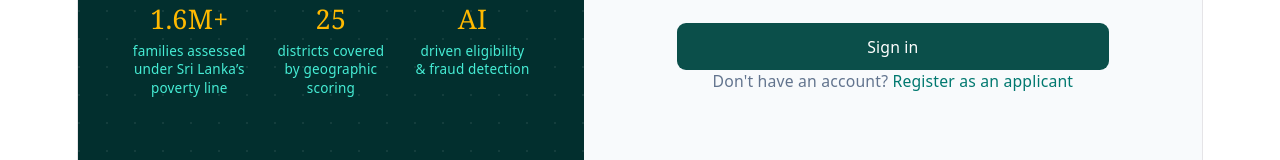
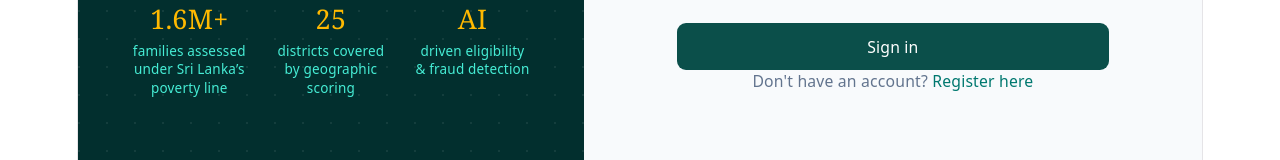
Before and after one commit to ImalkaDinithi/WelfAI-, a React (Vite) app in the folder client/: page /login in a window 1280 px wide. Shown: the part 494-654 px from the top of the page. Built offline with nearby package versions, Linux system fonts and the light colour scheme; no server answers.

Commit message:
FIx the login page design & document upload issue

```diff
--- a/client/src/pages/Login.jsx
+++ b/client/src/pages/Login.jsx
@@ -111,7 +111,7 @@ const Login = () => {
               to="/register"
               className="font-medium text-teal-700 hover:text-teal-800"
             >
-              Register as an applicant
+              Register here
             </Link>
           </p>
         </div>
```
Also changed, not shown: 1 other file (tests, documents, lock files or other folders).
